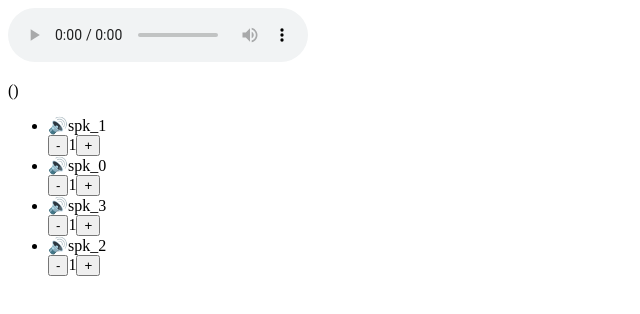
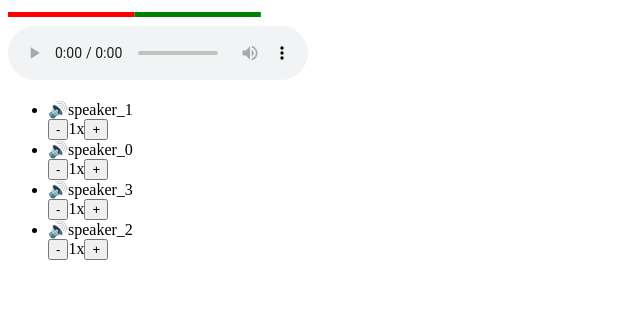
Before and after one commit to tf3/smarter-audio-player, a React app: page / in a window 1280 px wide. Shown: the top 314 px of the page, without its empty margins (0-640 px from the left). Built offline with nearby package versions, Linux system fonts and the light colour scheme; the HTML template or start-up script is replaced by a standard one.

Commit message:
Style controls

```diff
--- a/src/components/AudioPlayer.js
+++ b/src/components/AudioPlayer.js
@@ -1,4 +1,5 @@
 import React, { useEffect, useRef } from 'react';
+import SpeakerColorBar from './SpeakerColorBar';
 
 const AudioPlayer = ({ uri, setPlaytime, audioPlayerRef }) => {
   const handleTimeUpdate = () => {
@@ -20,6 +21,7 @@ const AudioPlayer = ({ uri, setPlaytime, audioPlayerRef }) => {
 
   return (
     <div>
+      <SpeakerColorBar />
       <audio
         id="audioPlayer"
         controls
--- a/src/components/Controls.js
+++ b/src/components/Controls.js
@@ -19,8 +19,7 @@ const Controls = ({ currentSpeaker, currentSpeakerSpeed, setSingleSpeakerSpeed,
 
   return (
     <div>
-      <p>{currentSpeaker} ({currentSpeakerSpeed})</p>
-      <ul>
+      <ul id="participants">
         {participants.map(participantName => (
           <Participant
             isSpeaking={participantIsSpeaking(participantName)}
--- a/src/components/Participant.js
+++ b/src/components/Participant.js
@@ -1,10 +1,12 @@
 import React from 'react';
 import SpeedControl from './SpeedControl';
+
+const formatParticipantName = label => label.replace('spk_', 'speaker_');
 
 const Participant = ({ isSpeaking, name, speed, setSingleSpeakerSpeed }) => (
   <li className={isSpeaking ? 'speaking' : 'silent'}>
     <span className="speaker" role="img" aria-label="speaker">🔊</span>
-    {name}
+    <span className="speakerName">{formatParticipantName(name)}</span>
     <SpeedControl
       participantName={name}
       speed={speed}
--- /dev/null
+++ b/src/components/SpeakerColorBar.js
@@ -0,0 +1,10 @@
+import React from 'react';
+
+const SpeakerColorBar = () => (
+  <svg height="10" width="100%">
+    <line x1="0" y1="0" x2="10%" y2="0" style={{stroke: 'red', strokeWidth: 10}} />
+    <line x1="10%" y1="0" x2="20%" y2="0" style={{stroke: 'green', strokeWidth:10}} />
+  </svg>
+);
+
+export default SpeakerColorBar;
--- a/src/components/SpeedControl.js
+++ b/src/components/SpeedControl.js
@@ -29,9 +29,11 @@ const SpeedControl = ({ participantName, speed, setSingleSpeakerSpeed }) => {
   };
 
   return (
-    <div id="speedControl">
+    <div className="speedControl">
       <button type="button" onClick={handleMinusClick}>-</button>
-      <span onClick={handleSpeedClick}>{speed}</span>
+      <span className="speedNumber" onClick={handleSpeedClick}>
+        {speed}<span className="times">x</span>
+      </span>
       <button type="button" onClick={handlePlusClick}>+</button>
     </div>
   );
```
Also changed, not shown: 1 other file (tests, documents, lock files or other folders).
